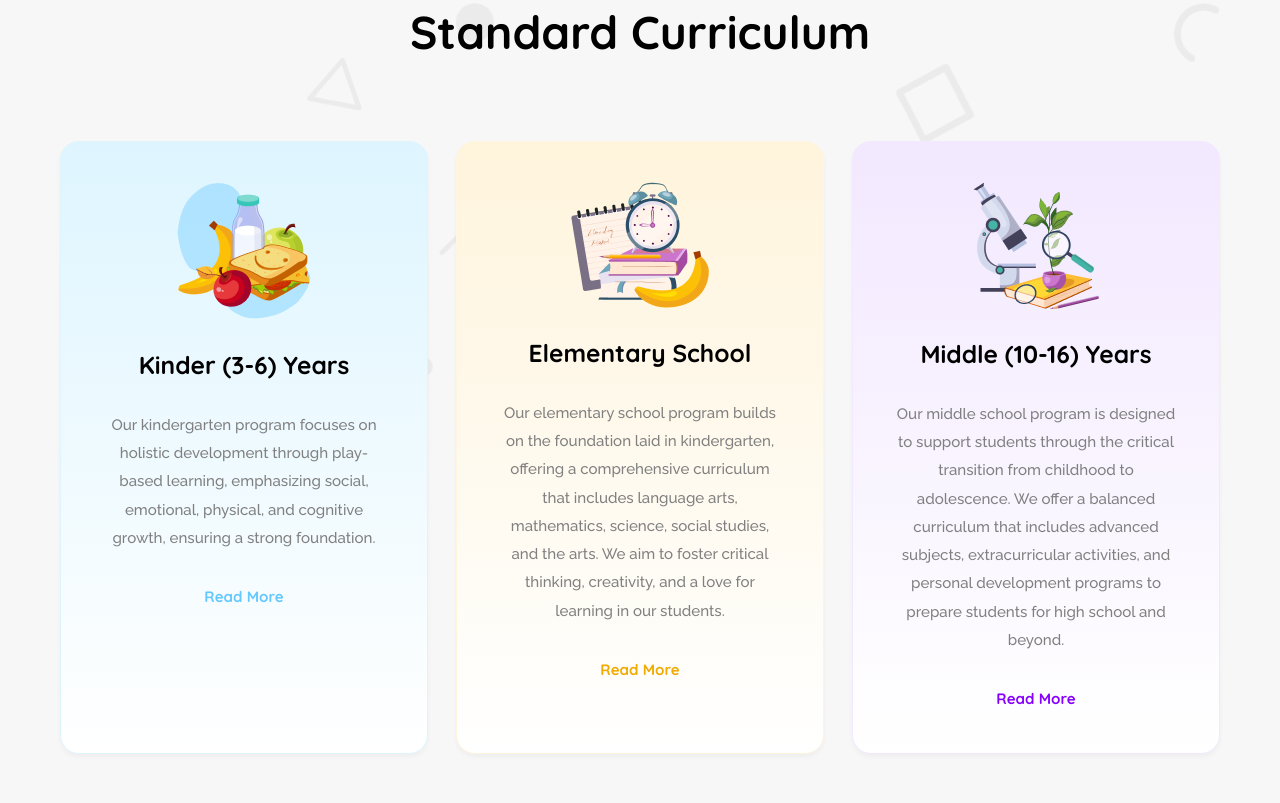
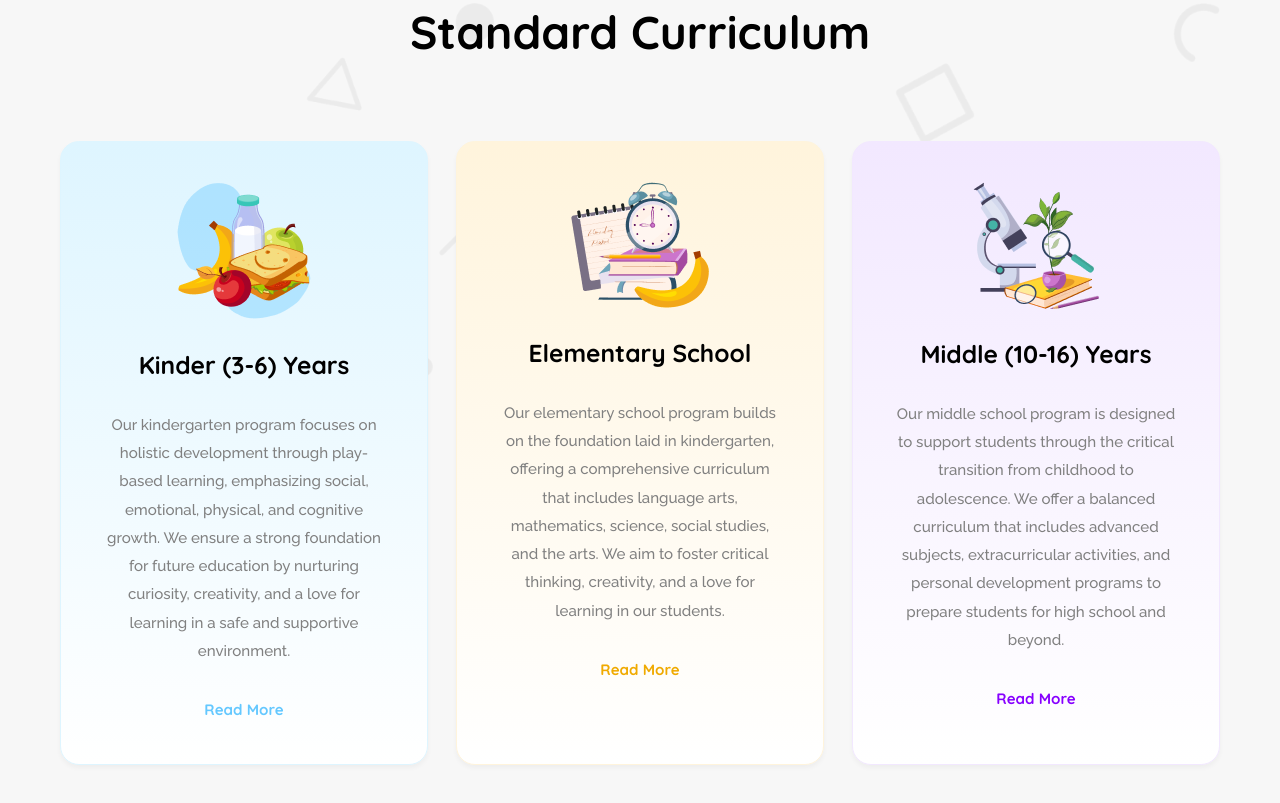
Before and after one commit to 4kamruzzaman/b11-assignment-2-repo, a plain HTML site: page index.html in a window 1280 px wide. Shown: the part 739-1542 px from the top of the page. Drawn offline with Linux system fonts and the light colour scheme.

```diff
--- a/index.html
+++ b/index.html
@@ -56,7 +56,7 @@
                     <li>
                         <img src="assets/kinder.png" alt="Kinder (3-6) Years">
                             <h3>Kinder (3-6) Years</h3>
-                            <p>Our kindergarten program focuses on holistic development through play-based learning, emphasizing social, emotional, physical, and cognitive growth, ensuring a strong foundation.</p>
+                            <p>Our kindergarten program focuses on holistic development through play-based learning, emphasizing social, emotional, physical, and cognitive growth. We ensure a strong foundation for future education by nurturing curiosity, creativity, and a love for learning in a safe and supportive environment.</p>
                             <div><a href="#" title="Click here to read more">Read More</a></div>
                     </li>
                     <li>
```
